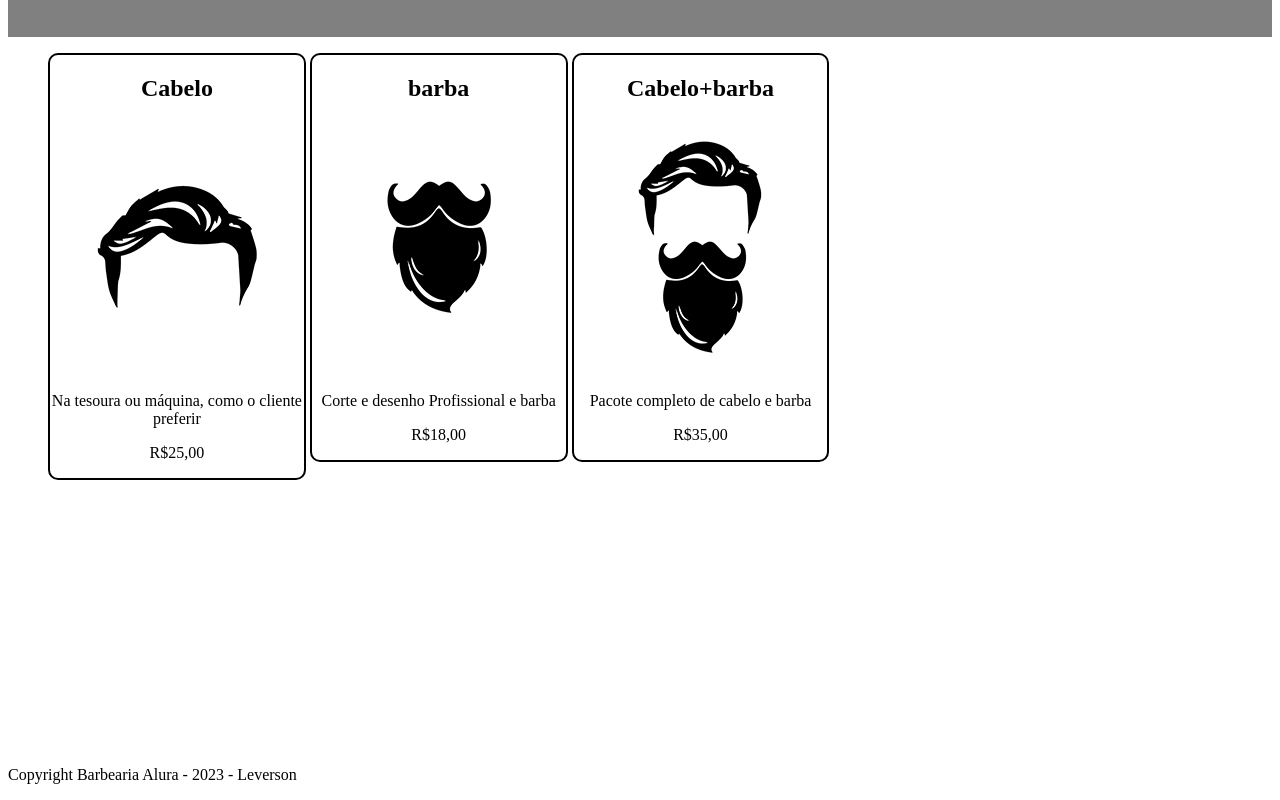
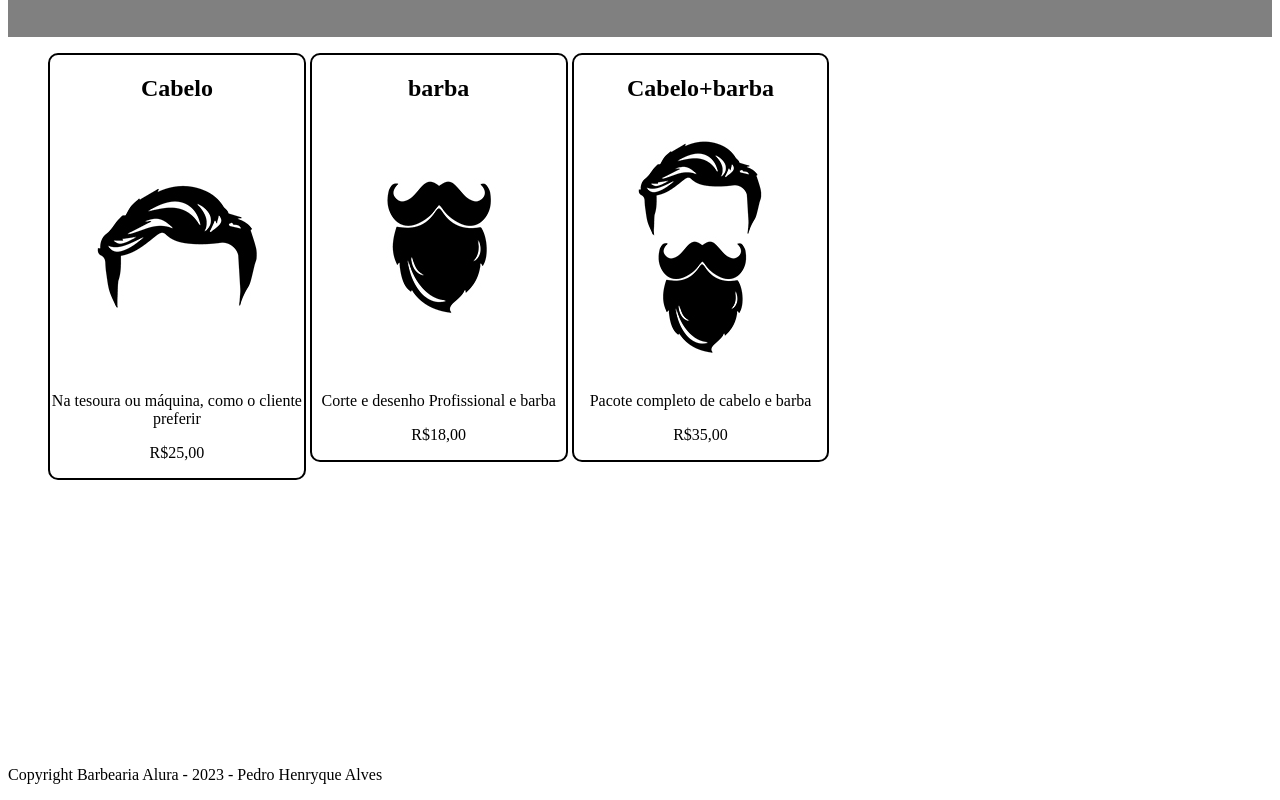
Before and after one commit to Pedro1234P/BarbeariaAluraHomePedroHenryqueAlves, a plain HTML site: page index.html in a window 1280 px wide. Shown: the part 312-1112 px from the top of the page. Drawn offline with Linux system fonts and the light colour scheme.

Commit message:
Update index.html
aa

```diff
--- a/index.html
+++ b/index.html
@@ -63,7 +63,7 @@ preferir</p>
 
 <footer>
 <img src="logo-branco.png" alt="">
-<p>Copyright Barbearia Alura - 2023 - Leverson
+<p>Copyright Barbearia Alura - 2023 - Pedro Henryque Alves
 
 
 </footer>
```
